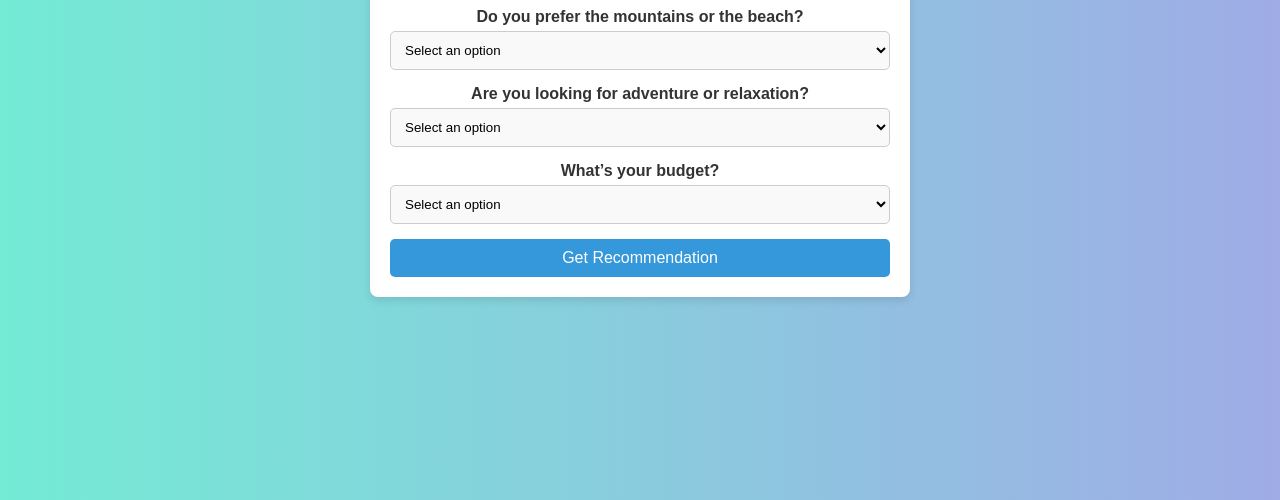
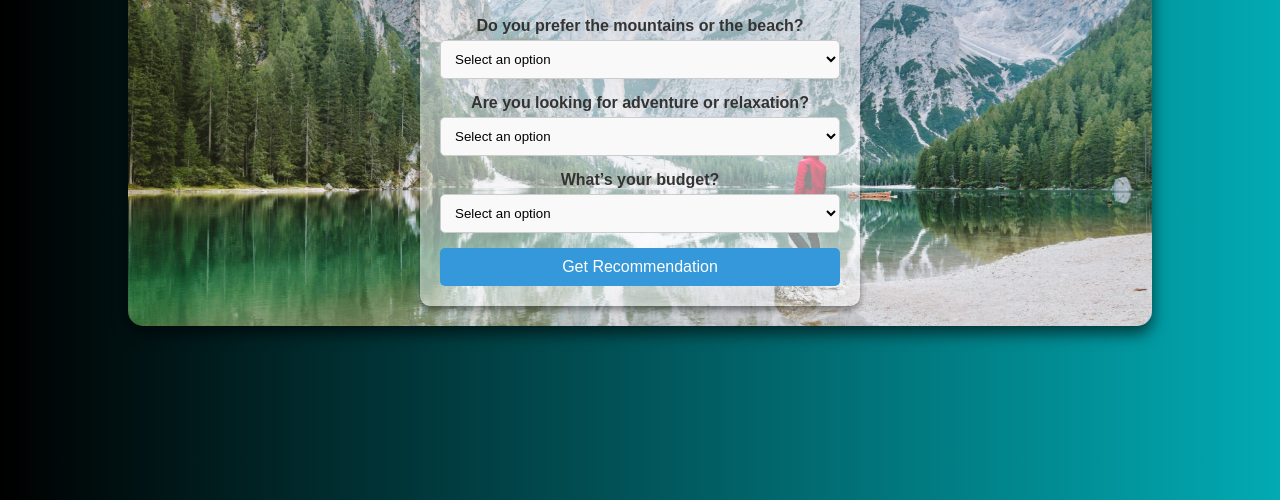
Before and after one commit to sankalp021/gemini-decision-tree, a website: page Public/index.html in a window 1280 px wide. Shown: the part 300-800 px from the top of the page. Drawn offline with Linux system fonts and the light colour scheme.

Commit message:
Update index.html and styles.css for travel recommendation feature and improved styling

```diff
--- a/Public/index.html
+++ b/Public/index.html
@@ -7,9 +7,10 @@
   <link rel="stylesheet" href="styles.css">
 </head>
 <body>
+  <div class="bg-container">
   <div class="container">
     <header>
-      <h1>Interactive Decision Tree</h1>
+      <h1>Travel Recommendation</h1>
       <p>Answer the questions below to get a personalized recommendation!</p>
     </header>
     <main>
@@ -49,6 +50,7 @@
       </div>
     </main>
   </div>
+</div>
   <script src="script.js"></script>
 </body>
 </html>
--- a/Public/styles.css
+++ b/Public/styles.css
@@ -8,24 +8,38 @@ body, h1, h2, p, select, button {
 /* Body Styling */
 body {
   font-family: Arial, sans-serif;
-  background: linear-gradient(to right, #74ebd5, #9face6);
+  background: linear-gradient(to right, #000000, #02aab3);
   color: #333;
   display: flex;
   justify-content: center;
   align-items: center;
   min-height: 100vh;
 }
-
+.bg-container {
+  position: relative;
+  width: 80%;
+  height: 90%;
+  display: flex;
+  flex-direction: column;
+  align-items: center;
+  justify-content: center;
+  background: url('tourr.jpg') center/cover no-repeat;
+  border-radius: 15px;
+  box-shadow: 0 8px 15px rgba(0, 0, 0, 0.6);
+}
 /* Container */
 .container {
-  background: #ffffff;
-  border-radius: 8px;
-  box-shadow: 0 4px 8px rgba(0, 0, 0, 0.1);
+  background: rgba(255, 255, 255, 0.5);
+  border-radius: 10px;
+  box-shadow: 0 4px 6px rgba(0, 0, 0, 0.4);
   padding: 20px;
-  max-width: 500px;
+  margin: 20px;
+  max-width: 400px;
   width: 100%;
   text-align: center;
+  animation: slideIn 1s ease-out;
 }
+
 
 /* Header */
 header h1 {
@@ -36,7 +50,7 @@ header h1 {
 
 header p {
   margin-bottom: 20px;
-  color: #7f8c8d;
+  color: #4f5050;
 }
 
 /* Form */
```
Also changed, not shown: Public/tourr.jpg (added).
